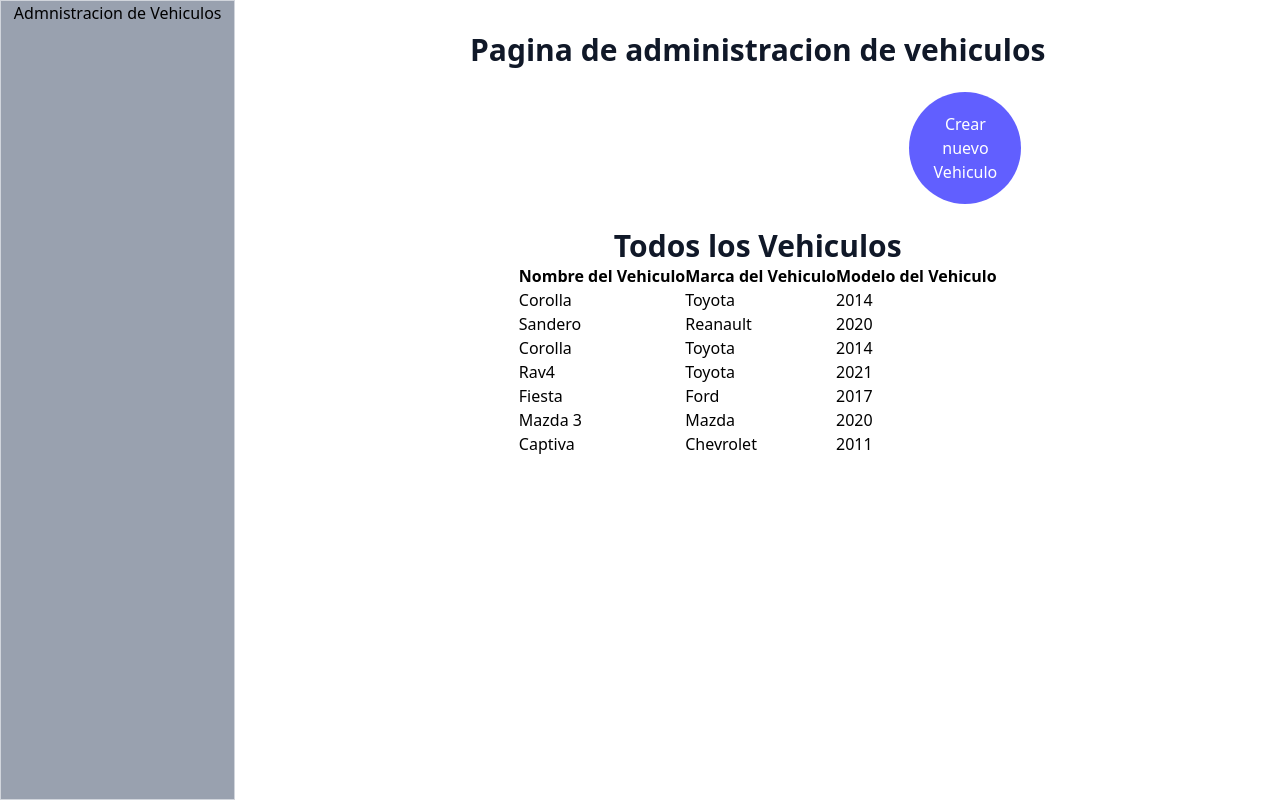
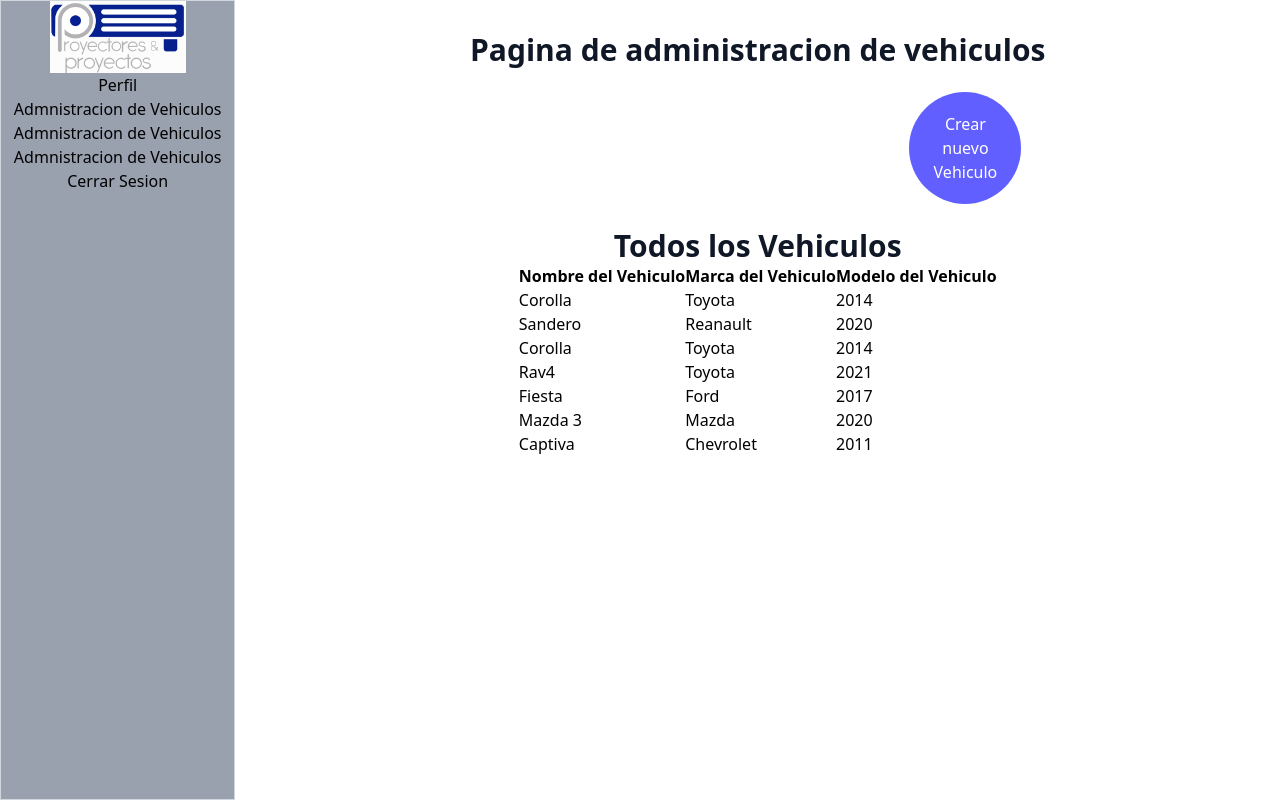
Before and after one commit to hanrike/pyppageTailwind, a React (Vite) app: page /admin/vehiculos in a window 1280 px wide. Built offline with nearby package versions, Linux system fonts and the light colour scheme.

Commit message:
listo login y tambien se hizo componente para agregar el logo a cualquier layout en este caso ya esta agregado el logo en el sidebar

```diff
--- /dev/null
+++ b/src/components/ImagenLogo.jsx
@@ -0,0 +1,14 @@
+import React from 'react'
+import pyp from '../media/pyp.png'
+
+const ImagenLogo = () => {
+  return (
+    <img
+      className="mx-auto h-18 w-auto"
+      src={pyp}
+      alt="Logo Empresa"
+    />
+  );
+}
+
+export default ImagenLogo
--- a/src/components/Sidebar.jsx
+++ b/src/components/Sidebar.jsx
@@ -1,11 +1,17 @@
 
 import React from 'react'
+import ImagenLogo from '../components/ImagenLogo'
 
 
 const Sidebar = () => {
   return (
-  <nav className='w-72 border border-gray-300 h-full flex flex-col justify-between bg-gray-400'>
+  <nav className='w-72 border border-gray-300 h-full flex flex-col  bg-gray-400'>
+    <ImagenLogo/>
+    <button>Perfil</button>
     <button>Admnistracion de Vehiculos</button>
+    <button>Admnistracion de Vehiculos</button>
+    <button>Admnistracion de Vehiculos</button>
+    <button>Cerrar Sesion </button>
   </nav>
   )
 };
--- a/src/layouts/AuthLayout.jsx
+++ b/src/layouts/AuthLayout.jsx
@@ -1,6 +1,7 @@
 import React from 'react';
 import { Outlet, Link } from 'react-router-dom';
-import pyp from '../media/pyp.png'
+import ImagenLogo from '../components/ImagenLogo'
+
 
 
 // Asume que tienes tu logo importado o una url
@@ -21,15 +22,11 @@ const AuthLayout = () => {
 
       {/* Contenedor de la tarjeta central */}
       <div className="max-w-md w-full space-y-8 bg-white p-10 rounded-xl shadow-lg">
+        <ImagenLogo/> {/* De esta manera agregamos el logo que viene desde el componente ImagenLogo asi no es necesario poner en cada uno el logo */}
 
         {/* Sección del Logo y Título */}
         <div className="text-center">
             {/* Reemplaza src con tu variable de imagen real */}
-            <img
-              className="mx-auto h-24 w-auto"
-              src={pyp}
-              alt="Logo Empresa"
-            />
             <h2 className="mt-6 text-3xl font-extrabold text-gray-900">
               Concesionario Multimarca
             </h2>
```
